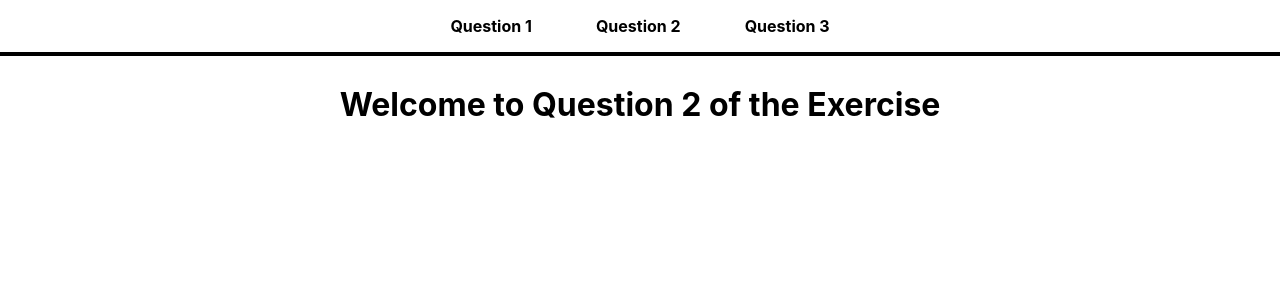
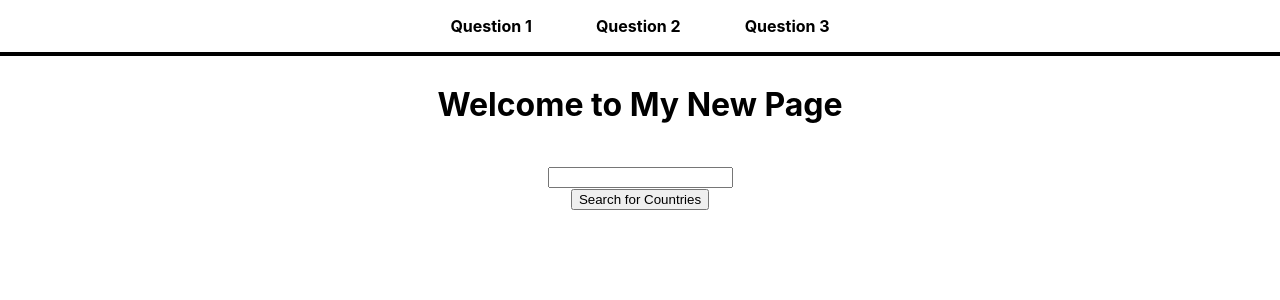
Before and after one commit to Mgal0127/my-app, a React (Create React App) app: page /question_2 in a window 1280 px wide. Shown: the top 300 px of the page. Built offline with nearby package versions, Linux system fonts and the light colour scheme.

Commit message:
Question 2

```diff
--- a/package.json
+++ b/package.json
@@ -7,10 +7,12 @@
     "@testing-library/jest-dom": "^4.2.4",
     "@testing-library/react": "^9.5.0",
     "@testing-library/user-event": "^7.2.1",
+    "multiselect-react-dropdown": "^1.5.0",
     "react": "^16.13.1",
     "react-dom": "^16.13.1",
     "react-router-dom": "^5.2.0",
-    "react-scripts": "^3.4.1"
+    "react-scripts": "^3.4.1",
+    "react-widgets": "^4.5.0"
   },
   "scripts": {
     "start": "react-scripts start",
--- a/src/pages/Question2.js
+++ b/src/pages/Question2.js
@@ -2,10 +2,42 @@ import React, {  useCallback} from 'react';
 
 const Question2 = () => {
 
+  const [inputValue, setInputValue] = React.useState("");
+  const [countryList, setCountryList] = React.useState("");
+  const [flag, setFlag] = React.useState("");
+
+  const handleChange = event => {
+    setInputValue(event.target.value);
+  };
+
+  const sendRequest = useCallback(async () => {
+      const response = await fetch(`http://localhost:8000/api/getCountries/${inputValue}/false`);
+      const body = await response.json();
+      setCountryList(body);
+      setFlag(true);
+  },)
+
+
   return (
     <>
-      <h1>Welcome to Question 2 of the Exercise</h1>
+      <h1>Welcome to My New Page</h1>
 
+      <br></br>
+
+      <input onChange={handleChange}
+        value={inputValue}></input>
+
+      <br></br>
+
+      <button onClick={sendRequest}>Search for Countries</button>
+
+      <div className='form-container'>
+        {(flag) ?
+          countryList.map((country, index) => (
+            <li key={index}>{country.name} - Capital City Name: {country.capital}</li>
+          ))
+          : ''}
+      </div>
     </>
     );
 }
```
Also changed, not shown: 1 other file (tests, documents, lock files or other folders).
